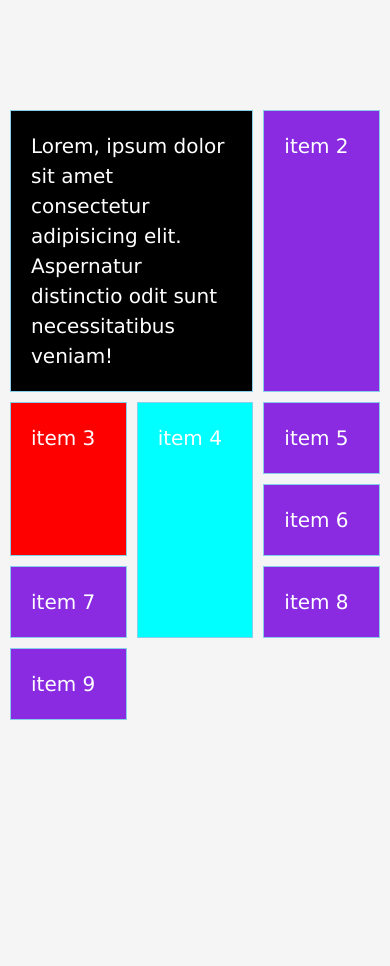
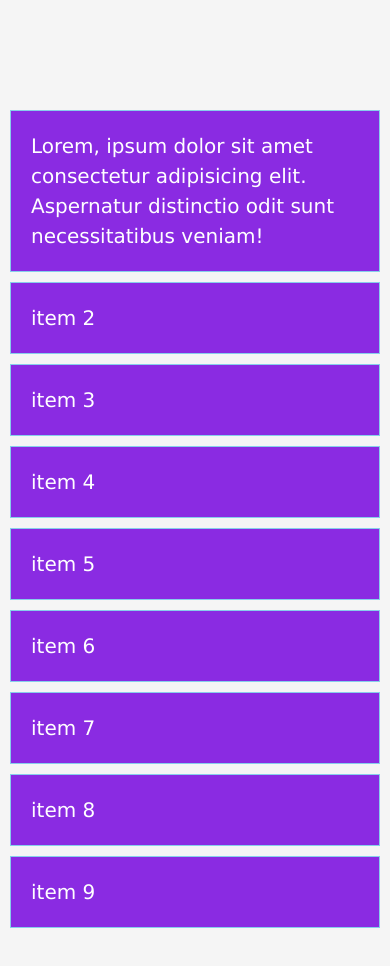
Before and after one commit to meenphilip/css-grid-crash-course, a plain HTML site: page Grid Basics/index.html in a window 390 px wide. Before the commit the page ends 844 px from the top, so only its background shows below. Drawn offline with Linux system fonts and the light colour scheme.

Commit message:
Make grid responsive width media queries.

```diff
--- a/Grid Basics/style.css
+++ b/Grid Basics/style.css
@@ -48,21 +48,23 @@ body {
 } */
 
 /* spanning items */
-.item:nth-of-type(1) {
+/* .item:nth-of-type(1) {
 	background-color: #000;
-	/* grid-column-start: 1;
-	grid-column-end: 3; */
-	/* grid-column: 1 /span 2; */
+	grid-column: 1/3;
+} */
 
-	/* shortcut */
-	grid-column: 1/3;
-}
-
-.item:nth-of-type(3) {
+/* .item:nth-of-type(3) {
 	background-color: #f00;
 	grid-row: 2/4;
 }
 .item:nth-of-type(4) {
 	background-color: #00ffff;
 	grid-row: 2/5;
+} */
+
+/* responsivenes */
+@media (max-width: 500px) {
+	.container {
+		grid-template-columns: 1fr;
+	}
 }
```
